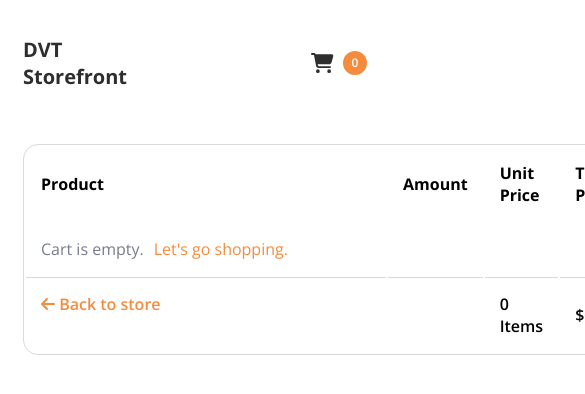
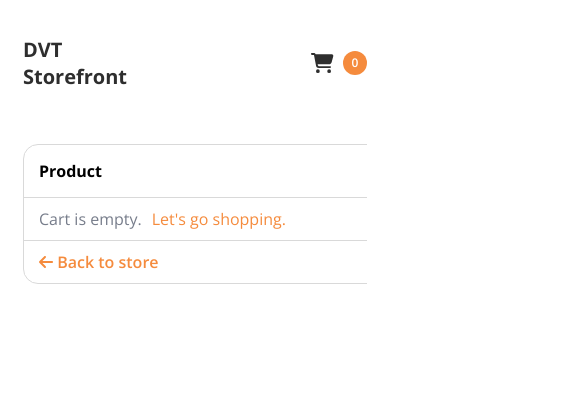
Before and after one commit to RodRitter/shopfront-assessment, a React (Create React App) app: page /cart in a window 390 px wide. Shown: the top 394 px of the page, 585 px wide, since content can reach past the window. Built offline with nearby package versions, Linux system fonts and the light colour scheme.

Commit message:
feat: local storage and responsive additions

```diff
--- a/src/components/ProductCard.tsx
+++ b/src/components/ProductCard.tsx
@@ -1,7 +1,7 @@
 import React from "react";
 import { FontAwesomeIcon } from "@fortawesome/react-fontawesome";
 import { faCartShopping } from "@fortawesome/free-solid-svg-icons";
-import { ProductType } from "../types";
+import { ProductType } from "../lib/types";
 import useCart from "../hooks/useCart";
 
 type ProductCardType = {
--- a/src/hooks/useCart.tsx
+++ b/src/hooks/useCart.tsx
@@ -1,6 +1,6 @@
 import { RootState } from "../redux/store";
 import { useAppDispatch, useAppSelector } from "../redux/hooks";
-import { ProductType } from "../types";
+import { ProductType } from "../lib/types";
 import { add, remove } from "../redux/slices/cartSlice";
 
 const useCart = () => {
--- /dev/null
+++ b/src/lib/constants.ts
@@ -0,0 +1 @@
+export const CART_STORE = "cart";
--- /dev/null
+++ b/src/lib/storage.tsx
@@ -0,0 +1,19 @@
+export const getStore = (storeName: string) => {
+    try {
+        const data = localStorage.getItem(storeName);
+        if (data) {
+            const dataJSON = JSON.parse(data);
+            return dataJSON;
+        }
+    } catch (err) {
+        return {};
+    }
+};
+
+export const setStore = (storeName: string, data: any) => {
+    try {
+        localStorage.setItem(storeName, JSON.stringify(data));
+    } catch (err) {
+        console.error(err);
+    }
+};
--- a/src/pages/Cart.tsx
+++ b/src/pages/Cart.tsx
@@ -5,11 +5,11 @@ import { faClose, faArrowLeft } from "@fortawesome/free-solid-svg-icons";
 import useCart from "../hooks/useCart";
 
 const Cart = () => {
-    const { cartProducts, cartPrice, cartTotal, addToCart, removeFromCart } =
-        useCart();
+    const { cartProducts, cartPrice, cartTotal, removeFromCart } = useCart();
 
     return (
         <BaseLayout>
+            <div className="scroll-x">
                 <table className="cart-table">
                     <thead>
                         <tr>
@@ -21,17 +21,21 @@ const Cart = () => {
                     </thead>
                     <tbody>
                         {cartProducts.map((product) => (
-                        <tr>
+                            <tr key={product.id}>
                                 <td>
                                     <button
                                         className="remove-product-btn"
-                                    onClick={() => removeFromCart(product.id)}
+                                        onClick={() =>
+                                            removeFromCart(product.id)
+                                        }
                                     >
                                         <FontAwesomeIcon icon={faClose} />
                                     </button>
-                                {product.title}
+                                    <span>{product.title}</span>
                                 </td>
-                            <td className="text-center">{product.amount}</td>
+                                <td className="text-center">
+                                    {product.amount}
+                                </td>
                                 <td>${product.price}</td>
                                 <td>${product.price * product.amount}</td>
                             </tr>
@@ -50,8 +54,8 @@ const Cart = () => {
                         <tr>
                             <td>
                                 <Link href="/">
-                                <FontAwesomeIcon icon={faArrowLeft} /> Back to
-                                store
+                                    <FontAwesomeIcon icon={faArrowLeft} /> Back
+                                    to store
                                 </Link>
                             </td>
                             <td></td>
@@ -60,6 +64,7 @@ const Cart = () => {
                         </tr>
                     </tfoot>
                 </table>
+            </div>
         </BaseLayout>
     );
 };
--- a/src/pages/Products.tsx
+++ b/src/pages/Products.tsx
@@ -23,7 +23,7 @@ const Products = () => {
 
                 {data &&
                     data.map((product: any) => (
-                        <ProductCard product={product} />
+                        <ProductCard key={product.id} product={product} />
                     ))}
             </div>
         </BaseLayout>
--- a/src/redux/slices/cartSlice.ts
+++ b/src/redux/slices/cartSlice.ts
@@ -1,6 +1,8 @@
 import { createSlice } from "@reduxjs/toolkit";
 import type { PayloadAction } from "@reduxjs/toolkit";
-import { ProductType } from "../../types";
+import { ProductType } from "../../lib/types";
+import { getStore, setStore } from "../../lib/storage";
+import { CART_STORE } from "../../lib/constants";
 
 interface CartProductType extends ProductType {
     amount: number;
@@ -10,8 +12,10 @@ export interface CartState {
     items: { [productId: number]: CartProductType };
 }
 
+const cartStore = getStore(CART_STORE);
+
 const initialState: CartState = {
-    items: {},
+    items: cartStore || {},
 };
 
 export const cartSlice = createSlice({
@@ -33,6 +37,8 @@ export const cartSlice = createSlice({
                 };
                 state.items[productId] = _payload;
             }
+
+            setStore(CART_STORE, state.items);
         },
         remove: (state, action: PayloadAction<number>) => {
             const productId = action.payload;
--- a/src/styles/_layouts.scss
+++ b/src/styles/_layouts.scss
@@ -34,3 +34,7 @@
 .flex {
     display: flex;
 }
+
+.scroll-x {
+    overflow-x: auto;
+}
--- a/src/styles/pages/_Cart.scss
+++ b/src/styles/pages/_Cart.scss
@@ -1,32 +1,33 @@
 @use "../variables/colors";
+@use "../variables/breakpoints";
 
 .cart-table {
     border: 1px solid colors.$light-gray;
     border-radius: 15px;
     margin: 0 auto;
+    overflow: auto;
+    width: breakpoints.$sm;
+    border-spacing: 0;
 
     th {
         text-align: left;
         padding: 15px;
-    }
-
-    tr {
-        &:hover {
-            .remove-product-btn {
-                width: 30px;
-            }
-        }
+        width: fit-content;
+        white-space: nowrap;
     }
 
     td {
-        padding: 15px;
+        border-top: 1px solid colors.$light-gray;
+    }
+
+    td {
+        padding: 10px 15px;
         font-weight: 600;
 
         &:first-child {
             color: colors.$mid-gray;
             display: flex;
             align-items: center;
-            width: 330px;
         }
     }
 
@@ -48,10 +49,11 @@
         border: none;
         cursor: pointer;
         font-size: 18px;
-        width: 0;
+        flex: 0 0 30px;
         overflow: hidden;
         padding: 0;
         transition: all ease 0.1s;
+        text-align: left;
 
         &:hover {
             color: colors.$red;
--- a/src/styles/pages/_Products.scss
+++ b/src/styles/pages/_Products.scss
@@ -1,10 +1,24 @@
 @use "../variables/colors";
+@use "../variables/breakpoints";
 
 .product-grid {
     display: grid;
     grid-template-columns: repeat(4, minmax(0, 1fr));
     gap: 30px;
     width: 100%;
+
+    @media only screen and (max-width: breakpoints.$md) {
+        grid-template-columns: repeat(3, minmax(0, 1fr));
+        gap: 10px;
+    }
+
+    @media only screen and (max-width: breakpoints.$sm) {
+        grid-template-columns: repeat(2, minmax(0, 1fr));
+    }
+
+    @media only screen and (max-width: breakpoints.$xs) {
+        grid-template-columns: 1fr;
+    }
 }
 
 .product-card {
@@ -82,6 +96,12 @@
     &:active {
         padding: 6px 10px;
     }
+
+    @media only screen and (max-width: breakpoints.$sm) {
+        top: 60%;
+        opacity: 1;
+        pointer-events: all;
+    }
 }
 
 .product-img-wrapper {
--- /dev/null
+++ b/src/styles/variables/_breakpoints.scss
@@ -0,0 +1,3 @@
+$md: 1000px;
+$sm: 760px;
+$xs: 600px;
```
Also changed, not shown: src/lib/types.ts (renamed from src/types.ts). Lines whose indentation alone changed are shown as unchanged.
